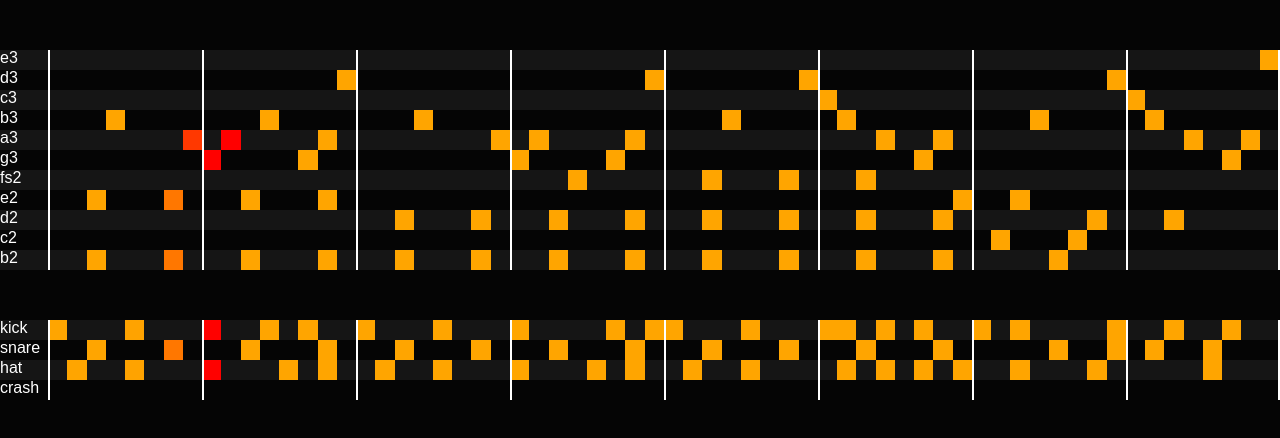
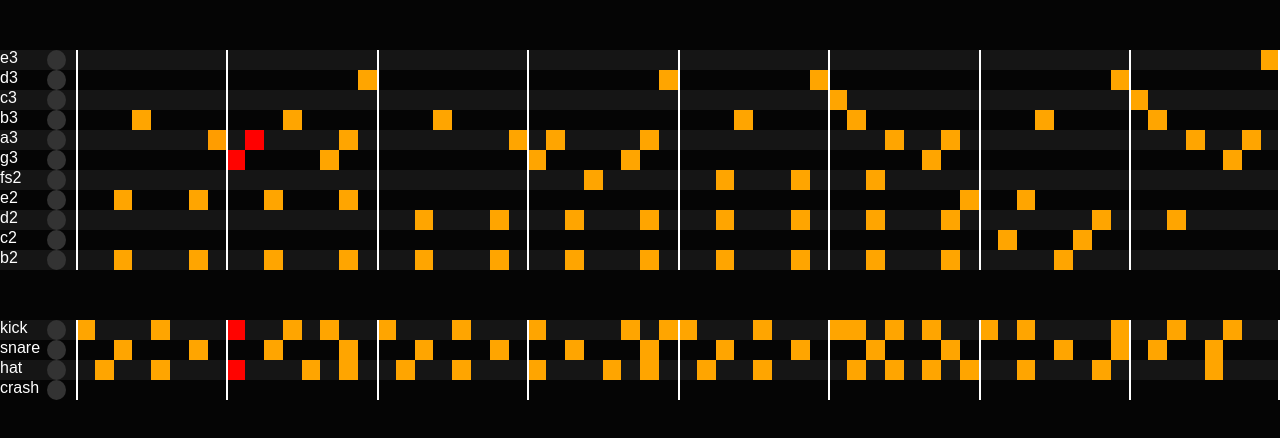
Before and after one commit to hanhee-song/marble_machine, a React (Create React App) app: page / in a window 1280 px wide. Shown: the top 438 px of the page. Built offline with nearby package versions, Linux system fonts and the light colour scheme.

Commit message:
add non-functioning mute button (pre-refactor commit)

```diff
--- a/public/styles.css
+++ b/public/styles.css
@@ -84,11 +84,21 @@ html {
   width: 50px;
 }
 
+.line-note-mute {
+  border-radius: 50%;
+  background-color: #333;
+  height: 20px;
+  width: 20px;
+  margin-right: 10px;
+  line-height: 20px;
+  text-align: center;
+}
+
 .line-square {
   cursor: pointer;
   height: 100%;
   width: 10px;
-  transition: background 1s;
+  transition: background .3s;
 }
 
 .line-square.start-measure {
--- a/src/components/line.jsx
+++ b/src/components/line.jsx
@@ -10,9 +10,11 @@ class Line extends React.Component {
     this.renderSquares = this.renderSquares.bind(this);
     this.state = {
       line: this.props.instrument.getLine(this.props.note),
+      muted: false,
     };
     this.updateNotes = this.updateNotes.bind(this);
     this.handleClick = this.handleClick.bind(this);
+    this.toggleMute = this.toggleMute.bind(this);
   }
 
   shouldComponentUpdate(nextProps, nextState) {
@@ -47,6 +49,10 @@ class Line extends React.Component {
     this.setState({ line: this.props.instrument.getLine(this.props.note) });
   }
 
+  toggleMute() {
+    this.setState({ muted: !this.state.muted });
+  }
+
   handleClick(i) {
     return () => {
       if (this.state.line[i]) {
@@ -77,6 +83,8 @@ class Line extends React.Component {
     return (
       <div className="line">
         <div className="line-note-title">{this.props.note}</div>
+        <div className="line-note-mute"
+          onClick={this.toggleMute}></div>
         {this.renderSquares()}
       </div>
     );
```
